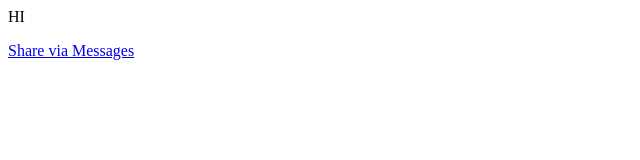
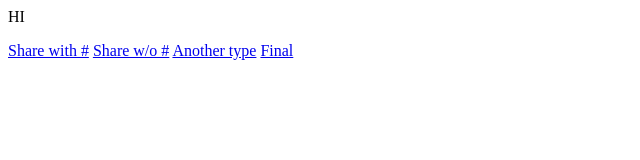
Before and after one commit to brentdur/brentdur.github.io, a plain HTML site: page index.html in a window 1280 px wide. Shown: the whole page, without its empty margins (0-640 px from the left). Drawn offline with Linux system fonts and the light colour scheme.

Commit message:
Update index.html

```diff
--- a/index.html
+++ b/index.html
@@ -1,5 +1,8 @@
 <html>
 <head></head>
 <p>HI</p>
-<a href="sms:&body=HELLO, welcome to my app">Share via Messages</a>
+<a href="sms:7068773908&body=HELLO, welcome to my app">Share with #</a>
+<a href="sms:body=Hello">Share w/o #</a>
+<a href="sms:?body=hello">Another type</a>
+<a href="sms: &body=what">Final</a>
 </html>
```
